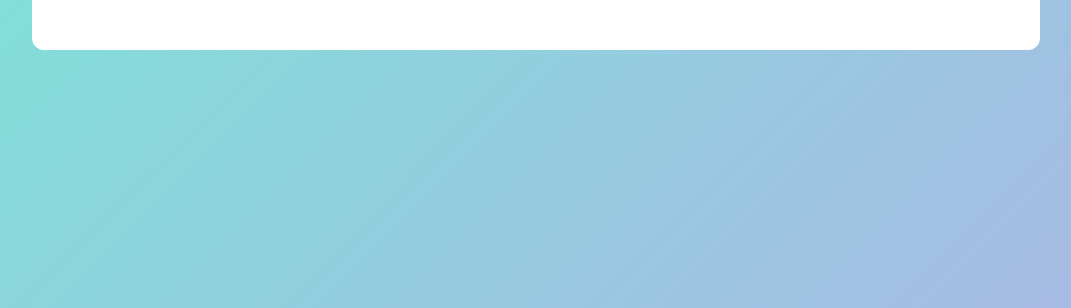
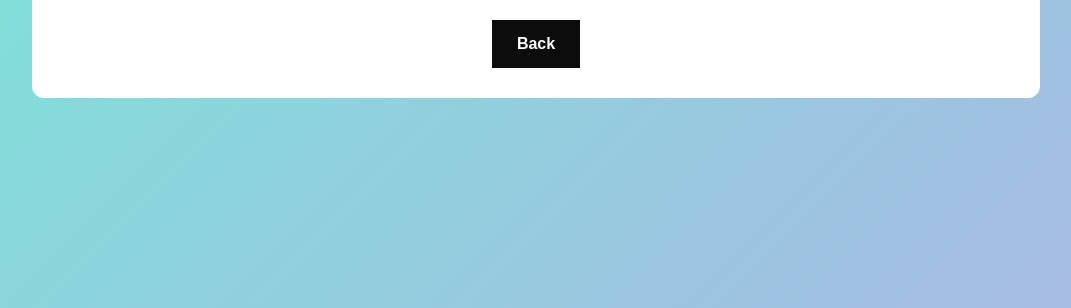
Before and after one commit to mahil-tech-academy/mahil-chitfund-app, a Django app: page /summary_page/ in a window 1280 px wide. Shown: the part 409-717 px from the top of the page, without its empty margins (104-1175 px from the left). Run offline with Django 5.2, Linux system fonts and the light colour scheme; data that the repository does not hold is empty.

Commit message:
Update summary.html

```diff
--- a/CHITPROJECT/chitproject/chitapp/templates/summary.html
+++ b/CHITPROJECT/chitproject/chitapp/templates/summary.html
@@ -61,7 +61,19 @@ Chit Fund Project | Summary Page
             background: #4facfe;
             color: white;
         }
+         .back-btn {
+            background-color: #0c0c0c;
+            color: white;
+        }
 
+        button {
+            padding: 12px 25px;
+            font-size: 16px;
+            font-weight: bold;
+            border: none;
+            cursor: pointer;
+            transition: 0.3s;
+        }
     </style>
 </head>
 <body>
@@ -97,7 +109,9 @@ Chit Fund Project | Summary Page
             </tr>
             {% endfor %}
         </table>
-
+        <div class="btn-container">
+            <a href="{% url 'index' %}"><button class="back-btn">Back</button></a>
+        </div>
     </div>
 </body>
 </html>
```
